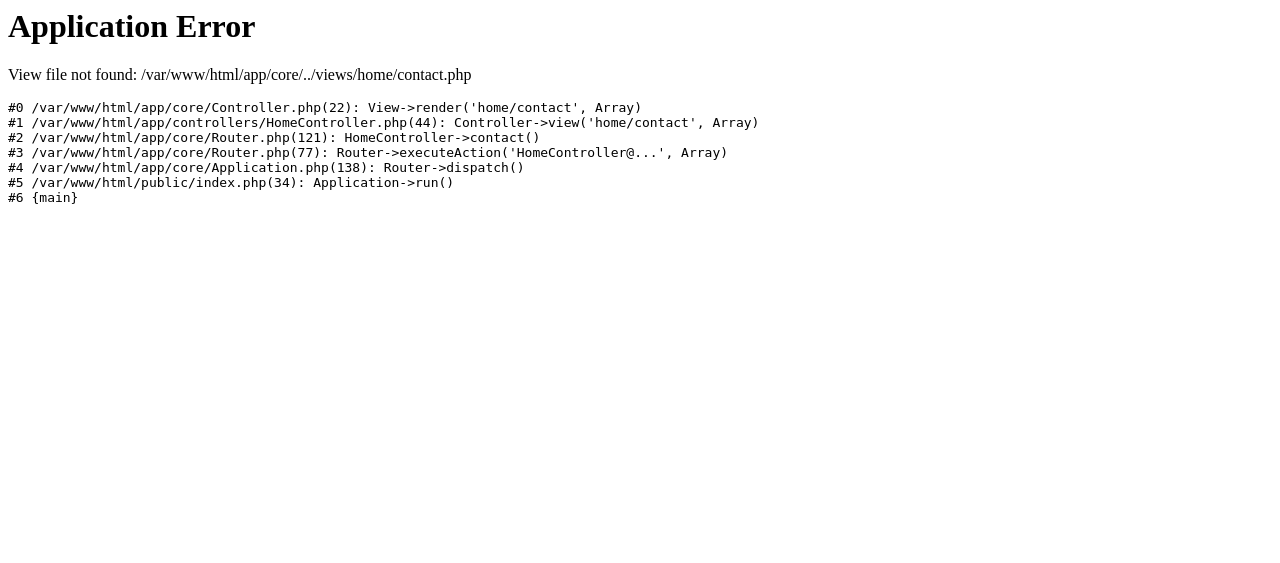
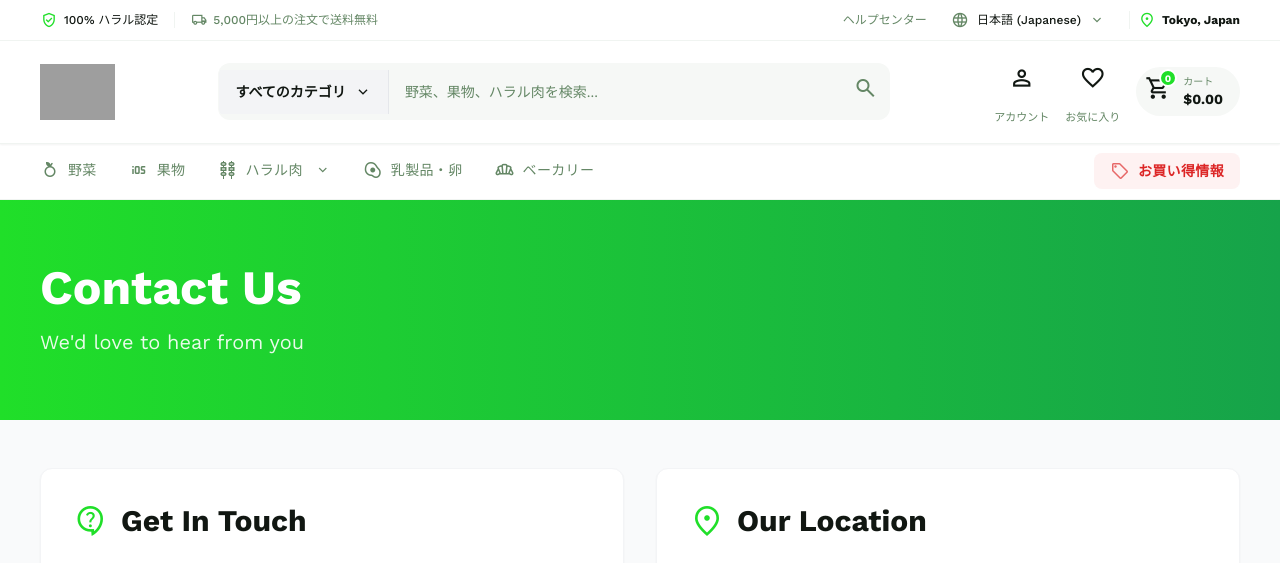
Before and after one commit to ahsam991/adiari_v4, a PHP site: page /contact in a window 1280 px wide. Shown: the top 563 px of the page. Before the commit the page ends 204 px from the top, so only its background shows below. Run offline with PHP 8.4, Linux system fonts and the light colour scheme; some libraries are stand-ins or nearby versions; grey boxes are pictures that could not be loaded.

Commit message:
Fix fatal errors: missing contact view, env-based config, validateCsrf case fix
Co-authored-by: ahsam991 <139666656+ahsam991@users.noreply.github.com>

```diff
--- a/app/controllers/UserController.php
+++ b/app/controllers/UserController.php
@@ -88,7 +88,7 @@ class UserController extends Controller {
         }
 
         // Validate CSRF token
-        if (!$this->validateCSRF()) {
+        if (!$this->validateCsrf()) {
             Session::setFlash('error', 'Invalid request. Please try again.');
             $this->redirect('/account/profile');
         }
@@ -159,7 +159,7 @@ class UserController extends Controller {
         }
 
         // Validate CSRF token
-        if (!$this->validateCSRF()) {
+        if (!$this->validateCsrf()) {
             Session::setFlash('error', 'Invalid request. Please try again.');
             $this->redirect('/account/change-password');
         }
--- /dev/null
+++ b/app/views/home/contact.php
@@ -0,0 +1,86 @@
+<?php
+/**
+ * Contact Us Page
+ */
+?>
+
+<div class="bg-gray-50 dark:bg-black pb-8">
+    <!-- Hero Section -->
+    <div class="bg-gradient-to-r from-[#20df29] to-green-600 text-white py-16">
+        <div class="max-w-[1280px] mx-auto px-4 sm:px-10">
+            <h1 class="text-4xl md:text-5xl font-bold mb-4">Contact Us</h1>
+            <p class="text-lg md:text-xl opacity-90">We'd love to hear from you</p>
+        </div>
+    </div>
+
+    <!-- Main Content -->
+    <div class="max-w-[1280px] mx-auto px-4 sm:px-10 py-12">
+        <div class="grid grid-cols-1 md:grid-cols-2 gap-8">
+            <!-- Contact Information -->
+            <div class="bg-white dark:bg-[#111712] rounded-xl border border-gray-100 dark:border-gray-800 shadow-sm p-8">
+                <div class="flex items-center gap-3 mb-6">
+                    <span class="material-symbols-outlined text-4xl text-[#20df29]">contact_support</span>
+                    <h2 class="text-3xl font-bold text-[#111712] dark:text-white">Get In Touch</h2>
+                </div>
+                <div class="space-y-6">
+                    <div class="flex items-start gap-3">
+                        <span class="material-symbols-outlined text-2xl text-[#20df29] mt-1">home</span>
+                        <div>
+                            <h3 class="font-bold mb-1 text-[#111712] dark:text-white">Address</h3>
+                            <p class="text-gray-600 dark:text-gray-300">114-0031 Higashi Tabata 2-3-1<br>Otsu building 101<br>Tokyo, Japan</p>
+                        </div>
+                    </div>
+                    <div class="flex items-start gap-3">
+                        <span class="material-symbols-outlined text-2xl text-[#20df29] mt-1">call</span>
+                        <div>
+                            <h3 class="font-bold mb-1 text-[#111712] dark:text-white">Phone</h3>
+                            <p class="text-gray-600 dark:text-gray-300">080-3408-8044</p>
+                        </div>
+                    </div>
+                    <div class="flex items-start gap-3">
+                        <span class="material-symbols-outlined text-2xl text-[#20df29] mt-1">mail</span>
+                        <div>
+                            <h3 class="font-bold mb-1 text-[#111712] dark:text-white">Email</h3>
+                            <p class="text-gray-600 dark:text-gray-300">info@adiarifresh.com</p>
+                        </div>
+                    </div>
+                    <div class="flex items-start gap-3">
+                        <span class="material-symbols-outlined text-2xl text-[#20df29] mt-1">schedule</span>
+                        <div>
+                            <h3 class="font-bold mb-1 text-[#111712] dark:text-white">Business Hours</h3>
+                            <p class="text-gray-600 dark:text-gray-300">Monday - Sunday: 9:00 AM - 9:00 PM</p>
+                        </div>
+                    </div>
+                </div>
+            </div>
+
+            <!-- Map -->
+            <div class="bg-white dark:bg-[#111712] rounded-xl border border-gray-100 dark:border-gray-800 shadow-sm p-8">
+                <div class="flex items-center gap-3 mb-6">
+                    <span class="material-symbols-outlined text-4xl text-[#20df29]">location_on</span>
+                    <h2 class="text-3xl font-bold text-[#111712] dark:text-white">Our Location</h2>
+                </div>
+                <div class="rounded-lg overflow-hidden shadow-md h-[350px]">
+                    <iframe src="https://www.google.com/maps/embed?pb=!1m18!1m12!1m3!1d3040.2375887429785!2d139.75845017540416!3d35.74042412672079!2m3!1f0!2f0!3f0!3m2!1i1024!2i768!4f13.1!3m3!1m2!1s0x60188d001af1c979%3A0xe044a1aded276bfb!2zQURJIEFSSSDnlLDnq68!5e1!3m2!1sen!2sbd!4v1770797299608!5m2!1sen!2sbd"
+                            width="100%"
+                            height="100%"
+                            style="border:0;"
+                            allowfullscreen=""
+                            loading="lazy"
+                            referrerpolicy="no-referrer-when-downgrade">
+                    </iframe>
+                </div>
+            </div>
+        </div>
+
+        <!-- Call to Action -->
+        <div class="mt-8 text-center bg-gradient-to-r from-[#20df29] to-green-600 text-white rounded-xl p-8">
+            <h2 class="text-2xl font-bold mb-4">Ready to Shop?</h2>
+            <p class="mb-6">Explore our wide range of fresh vegetables and halal products</p>
+            <a href="/products" class="inline-flex items-center gap-2 px-8 py-3 bg-white text-[#20df29] font-bold rounded-lg hover:bg-gray-100 transition-colors shadow-lg">
+                <span class="material-symbols-outlined">shopping_cart</span>
+                Start Shopping
+            </a>
+        </div>
+    </div>
+</div>
--- a/config/app.php
+++ b/config/app.php
@@ -5,16 +5,16 @@
 
 return [
     // Application name
-    'name' => 'ADI ARI FRESH VEGETABLES AND HALAL FOOD',
+    'name' => getenv('APP_NAME') ?: 'ADI ARI FRESH VEGETABLES AND HALAL FOOD',
 
     // Application URL
-    'url' => 'http://localhost',
+    'url' => getenv('APP_URL') ?: 'http://localhost',
 
     // Debug mode (set to false in production)
-    'debug' => true,
+    'debug' => filter_var(getenv('APP_DEBUG') ?: true, FILTER_VALIDATE_BOOLEAN),
 
     // Timezone
-    'timezone' => 'Asia/Tokyo',
+    'timezone' => getenv('APP_TIMEZONE') ?: 'Asia/Tokyo',
 
     // Default language
     'language' => 'en',
--- a/config/database.php
+++ b/config/database.php
@@ -2,17 +2,27 @@
 /**
  * Database Configuration
  * Multi-database setup for grocery, inventory, and analytics
+ *
+ * Reads from environment variables when available (production),
+ * falls back to local development defaults.
  */
+
+// Determine unix_socket: use env var if set, otherwise auto-detect local XAMPP socket
+$defaultSocket = '';
+$localSocket = '/Applications/XAMPP/xamppfiles/var/mysql/mysql.sock';
+if (file_exists($localSocket)) {
+    $defaultSocket = $localSocket;
+}
 
 return [
     // Main database - Grocery ecommerce data
     'grocery' => [
-        'host' => 'localhost',
-        'port' => 3306,
-        'unix_socket' => '/Applications/XAMPP/xamppfiles/var/mysql/mysql.sock',
-        'database' => 'adiari_grocery',
-        'username' => 'root',
-        'password' => '',
+        'host' => getenv('DB_HOST') ?: 'localhost',
+        'port' => (int)(getenv('DB_PORT') ?: 3306),
+        'unix_socket' => getenv('DB_SOCKET') ?: $defaultSocket,
+        'database' => getenv('DB_NAME') ?: 'adiari_grocery',
+        'username' => getenv('DB_USER') ?: 'root',
+        'password' => getenv('DB_PASS') !== false ? getenv('DB_PASS') : '',
         'charset' => 'utf8mb4',
         'collation' => 'utf8mb4_unicode_ci',
         'persistent' => false,
@@ -20,12 +30,12 @@ return [
 
     // Inventory database - Stock tracking
     'inventory' => [
-        'host' => 'localhost',
-        'port' => 3306,
-        'unix_socket' => '/Applications/XAMPP/xamppfiles/var/mysql/mysql.sock',
-        'database' => 'adiari_inventory',
-        'username' => 'root',
-        'password' => '',
+        'host' => getenv('DB_INVENTORY_HOST') ?: (getenv('DB_HOST') ?: 'localhost'),
+        'port' => (int)(getenv('DB_INVENTORY_PORT') ?: (getenv('DB_PORT') ?: 3306)),
+        'unix_socket' => getenv('DB_SOCKET') ?: $defaultSocket,
+        'database' => getenv('DB_INVENTORY_NAME') ?: 'adiari_inventory',
+        'username' => getenv('DB_INVENTORY_USER') ?: (getenv('DB_USER') ?: 'root'),
+        'password' => getenv('DB_INVENTORY_PASS') !== false ? getenv('DB_INVENTORY_PASS') : (getenv('DB_PASS') !== false ? getenv('DB_PASS') : ''),
         'charset' => 'utf8mb4',
         'collation' => 'utf8mb4_unicode_ci',
         'persistent' => false,
@@ -33,12 +43,12 @@ return [
 
     // Analytics database - Reporting and metrics
     'analytics' => [
-        'host' => 'localhost',
-        'port' => 3306,
-        'unix_socket' => '/Applications/XAMPP/xamppfiles/var/mysql/mysql.sock',
-        'database' => 'adiari_analytics',
-        'username' => 'root',
-        'password' => '',
+        'host' => getenv('DB_ANALYTICS_HOST') ?: (getenv('DB_HOST') ?: 'localhost'),
+        'port' => (int)(getenv('DB_ANALYTICS_PORT') ?: (getenv('DB_PORT') ?: 3306)),
+        'unix_socket' => getenv('DB_SOCKET') ?: $defaultSocket,
+        'database' => getenv('DB_ANALYTICS_NAME') ?: 'adiari_analytics',
+        'username' => getenv('DB_ANALYTICS_USER') ?: (getenv('DB_USER') ?: 'root'),
+        'password' => getenv('DB_ANALYTICS_PASS') !== false ? getenv('DB_ANALYTICS_PASS') : (getenv('DB_PASS') !== false ? getenv('DB_PASS') : ''),
         'charset' => 'utf8mb4',
         'collation' => 'utf8mb4_unicode_ci',
         'persistent' => false,
--- a/public/index.php
+++ b/public/index.php
@@ -6,6 +6,33 @@
 
 // Define application root directory
 define('ROOT_PATH', dirname(__DIR__));
+
+// Load environment variables from .env file if it exists
+$envFile = ROOT_PATH . '/.env';
+if (file_exists($envFile)) {
+    $lines = file($envFile, FILE_IGNORE_NEW_LINES | FILE_SKIP_EMPTY_LINES);
+    foreach ($lines as $line) {
+        // Skip comments
+        if (strpos(trim($line), '#') === 0) {
+            continue;
+        }
+        // Parse KEY=value
+        if (strpos($line, '=') !== false) {
+            list($key, $value) = explode('=', $line, 2);
+            $key = trim($key);
+            $value = trim($value);
+            // Remove surrounding quotes
+            if ((strpos($value, '"') === 0 && strrpos($value, '"') === strlen($value) - 1) ||
+                (strpos($value, "'") === 0 && strrpos($value, "'") === strlen($value) - 1)) {
+                $value = substr($value, 1, -1);
+            }
+            if (!empty($key)) {
+                putenv("$key=$value");
+                $_ENV[$key] = $value;
+            }
+        }
+    }
+}
 
 // Require autoloader (we'll use a simple class autoloader)
 require_once ROOT_PATH . '/app/core/Database.php';
```
